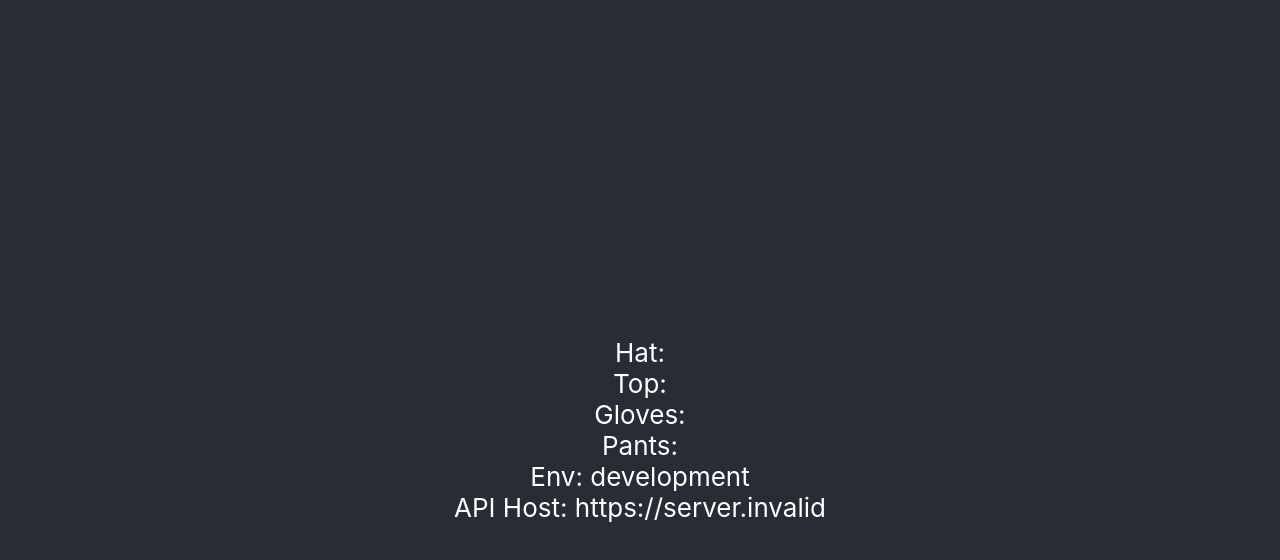
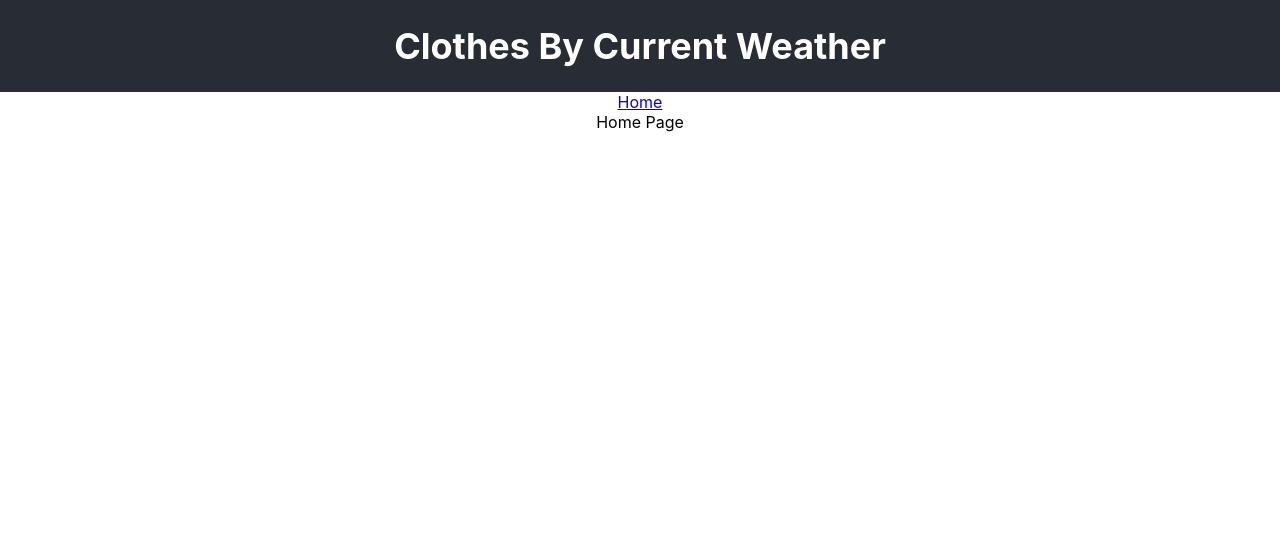
Before and after one commit to powergeoff/WeatherApp, a React (Create React App) app in the folder WeatherApp.UI/: page / in a window 1280 px wide. Shown: the top 560 px of the page. Built offline with nearby package versions, Linux system fonts and the light colour scheme; no server answers.

Commit message:
bring in the router

```diff
--- a/WeatherApp.UI/src/App.css
+++ b/WeatherApp.UI/src/App.css
@@ -15,12 +15,12 @@
 
 .App-header {
   background-color: #282c34;
-  min-height: 100vh;
+  /*min-height: 100vh;*/
   display: flex;
   flex-direction: column;
   align-items: center;
   justify-content: center;
-  font-size: calc(10px + 2vmin);
+  font-size: calc(10px + 1vmin);
   color: white;
 }
 
--- a/WeatherApp.UI/src/App.tsx
+++ b/WeatherApp.UI/src/App.tsx
@@ -1,61 +1,23 @@
-import React, { useEffect, useState } from 'react';
+import { Routes, Route } from 'react-router-dom';
+import { HomePage } from './routes/homePage';
+import { Navigation } from './Navigation';
+
 import './App.css';
 
-interface Clothes {
-  gloves: string;
-  hat: string;
-  overview: string;
-  bottomLayer: string;
-  topLayers: string[];
-}
-
-function App() {
-  const [isLoading, setIsLoading] = useState(true);
-  const [clothes, setClothes] = useState<Clothes>();
-
-  useEffect(function () {
-    async function fetchData() {
-      setIsLoading(true);
-
-      try {
-        //localhost:5000
-        const response = await fetch(`${process.env.REACT_APP_API_HOST}/api/v1/Clothes/GetByCoords?latitude=42.36&longitude=-71.058884`);
-
-        const resData = await response.json();
-
-        if (!response.ok) {
-          throw new Error(resData.message || 'Fetching the goals failed.');
-        }
-        setClothes(resData);
-      } catch (err: any) {
-        console.error(err);
-      }
-      setIsLoading(false);
-    }
-
-    fetchData();
-  }, []);
-
-
+ export const App: React.FC = () => {
   return (
     <div className="App">
+
       <header className="App-header">
-        {isLoading ? <p>Loading...</p>: <>
-          <h3>{clothes?.overview}</h3>
+        <h1>Clothes By Current Weather</h1>
+      </header>
 
-          <div>Hat: {clothes?.hat}</div>
-          <div>Top: {clothes?.topLayers.map(t => <>{t},</>)}</div>
-          <div>Gloves: {clothes?.gloves}</div>
-          <div>Pants: {clothes?.bottomLayer}</div>
+      <Navigation />
 
-          <div>Env: {process.env.NODE_ENV}</div>
-          <div>API Host: {process.env.REACT_APP_API_HOST}</div>
-        </>
-        }
-
-      </header>
+      <Routes>
+        <Route path="/" element={<HomePage />} />
+        <Route path="*" element={<p>There's nothing here: 404!</p>} />
+      </Routes>
     </div>
   );
-}
-
-export default App;
+};
--- /dev/null
+++ b/WeatherApp.UI/src/Navigation.tsx
@@ -0,0 +1,7 @@
+import { Link } from "react-router-dom";
+
+export const Navigation: React.FC = () => (
+  <nav>
+    <Link to="/">Home</Link>
+  </nav>
+);
--- a/WeatherApp.UI/src/index.tsx
+++ b/WeatherApp.UI/src/index.tsx
@@ -1,15 +1,18 @@
 import React from 'react';
 import ReactDOM from 'react-dom/client';
 import './index.css';
-import App from './App';
+import {App} from './App';
 import reportWebVitals from './reportWebVitals';
+import { BrowserRouter } from 'react-router-dom'
 
 const root = ReactDOM.createRoot(
   document.getElementById('root') as HTMLElement
 );
 root.render(
   <React.StrictMode>
-    <App />
+    <BrowserRouter>
+      <App />
+    </BrowserRouter>
   </React.StrictMode>
 );
 
--- /dev/null
+++ b/WeatherApp.UI/src/routes/homePage.tsx
@@ -0,0 +1,3 @@
+export const HomePage: React.FC = () => {
+  return (<>Home Page</>);
+}
```
Also changed, not shown: WeatherApp.UI/package.json (+11 -7 lines), WeatherApp.UI/src/routes/OldApp.tsx (added, +61 -0 lines), 1 other file (tests, documents, lock files or other folders).
